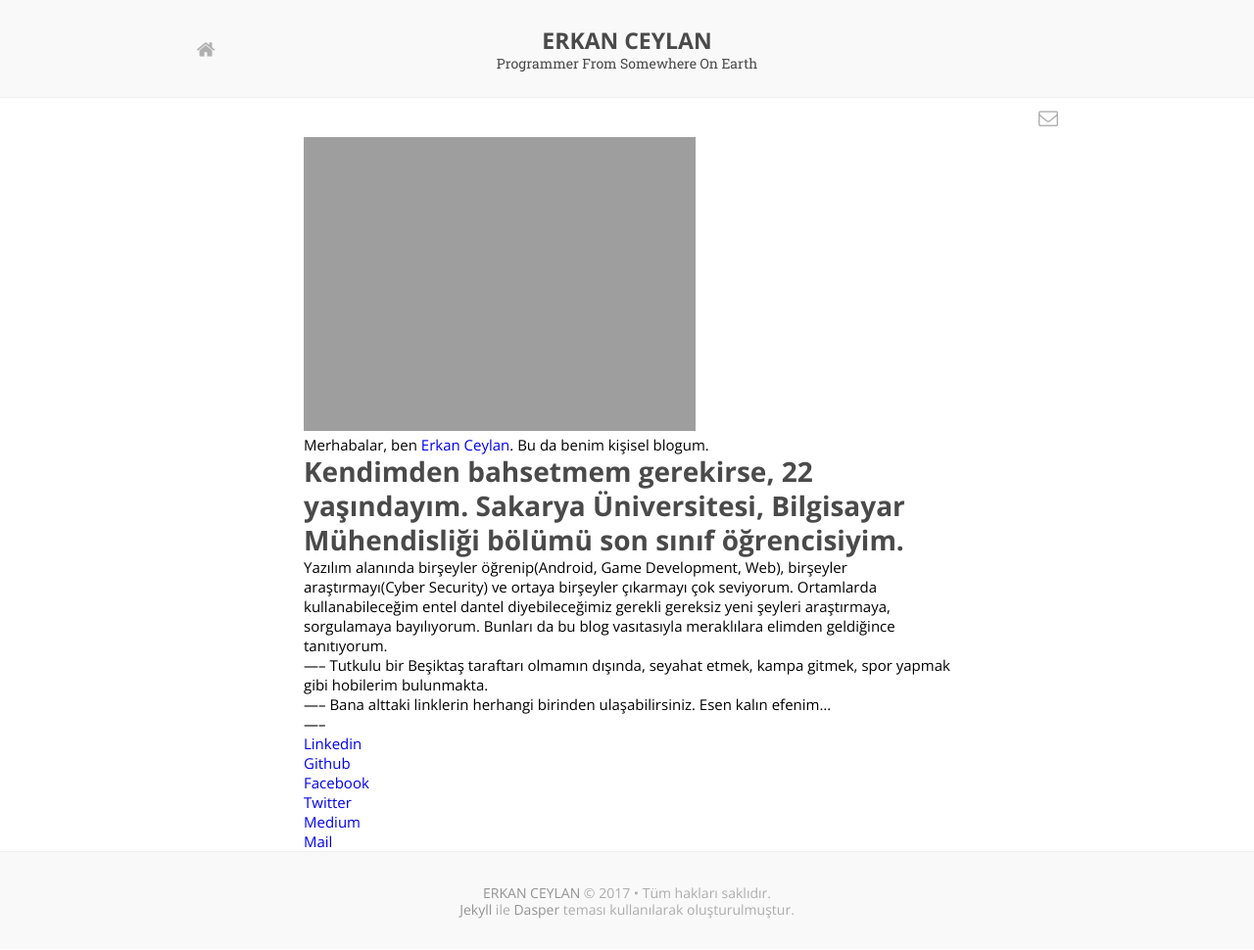
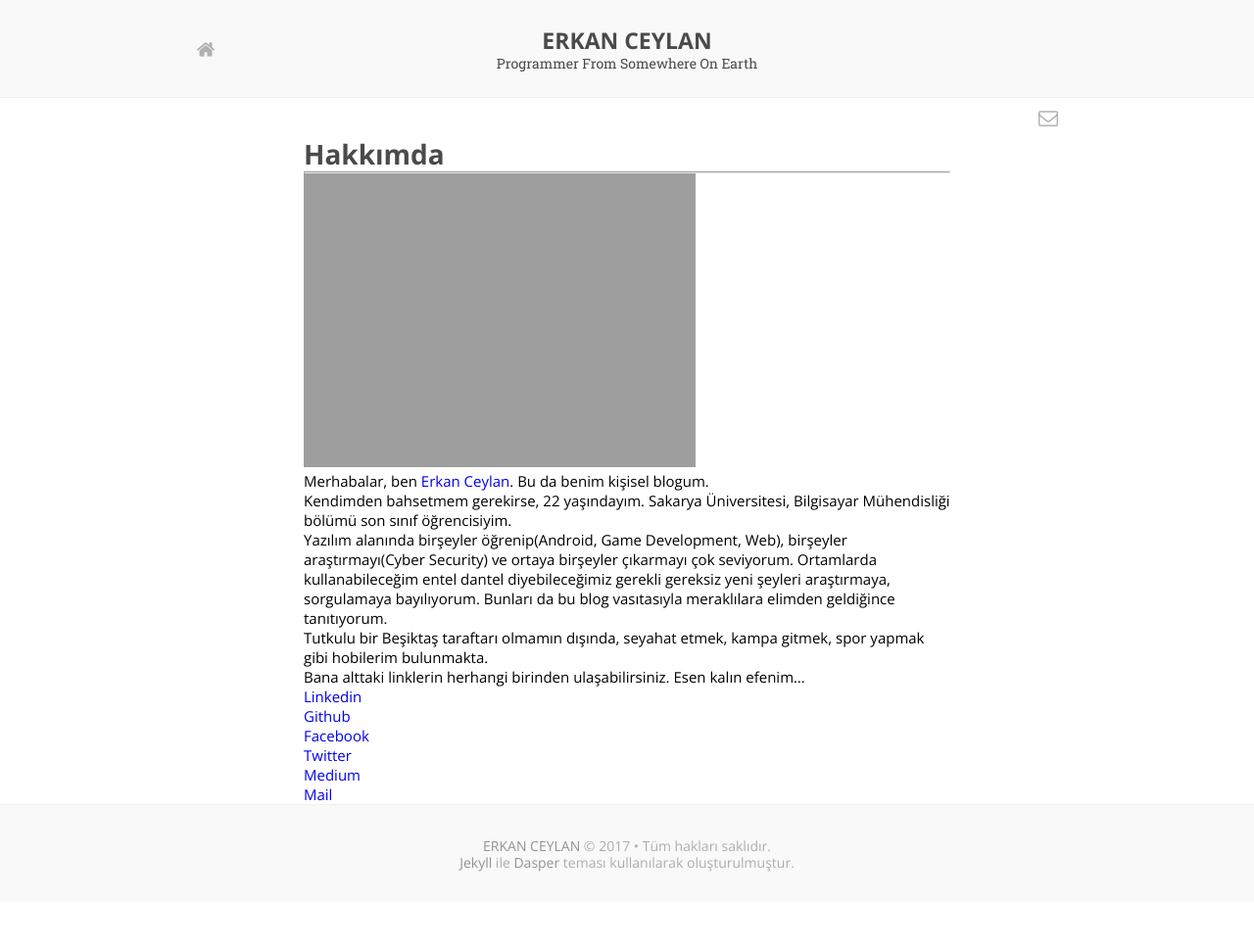
Before and after one commit to erkanceylan/blog, a Jekyll site: the page built from about.md, in a window 1280 px wide. Shown: the whole page at 98% size. Built offline with Jekyll 4.4.1, drawn with Linux system fonts in a browser that asks for light colours; some web fonts are replaced; after the commit the page ends 922 px from its top, so only the background shows below that.

Commit message:
sasdasda

```diff
--- a/about.md
+++ b/about.md
@@ -3,21 +3,22 @@ layout: default
 title: About
 permalink: /about/
 ---
-
+## Hakkımda
+-----
 <img src="{{ site.baseurl }}/assets/profile-placeholder.gif" title="Profile Picture" class="profile">
 
 Merhabalar, ben [Erkan Ceylan][erkanceylan]. Bu da benim kişisel blogum.
 
 Kendimden bahsetmem gerekirse, 22 yaşındayım. Sakarya Üniversitesi, Bilgisayar Mühendisliği bölümü son sınıf öğrencisiyim.
------
+
 Yazılım alanında birşeyler öğrenip(Android, Game Development, Web), birşeyler araştırmayı(Cyber Security) ve ortaya birşeyler çıkarmayı çok seviyorum. Ortamlarda kullanabileceğim
 entel dantel diyebileceğimiz gerekli gereksiz yeni şeyleri araştırmaya, sorgulamaya bayılıyorum. Bunları da bu blog vasıtasıyla
 meraklılara elimden geldiğince tanıtıyorum.
------
+
 Tutkulu bir Beşiktaş taraftarı olmamın dışında, seyahat etmek, kampa gitmek, spor yapmak gibi hobilerim bulunmakta.
------
+
 Bana alttaki linklerin herhangi birinden ulaşabilirsiniz. Esen kalın efenim...
------
+
 
 [Linkedin][linkedin]
 
```
